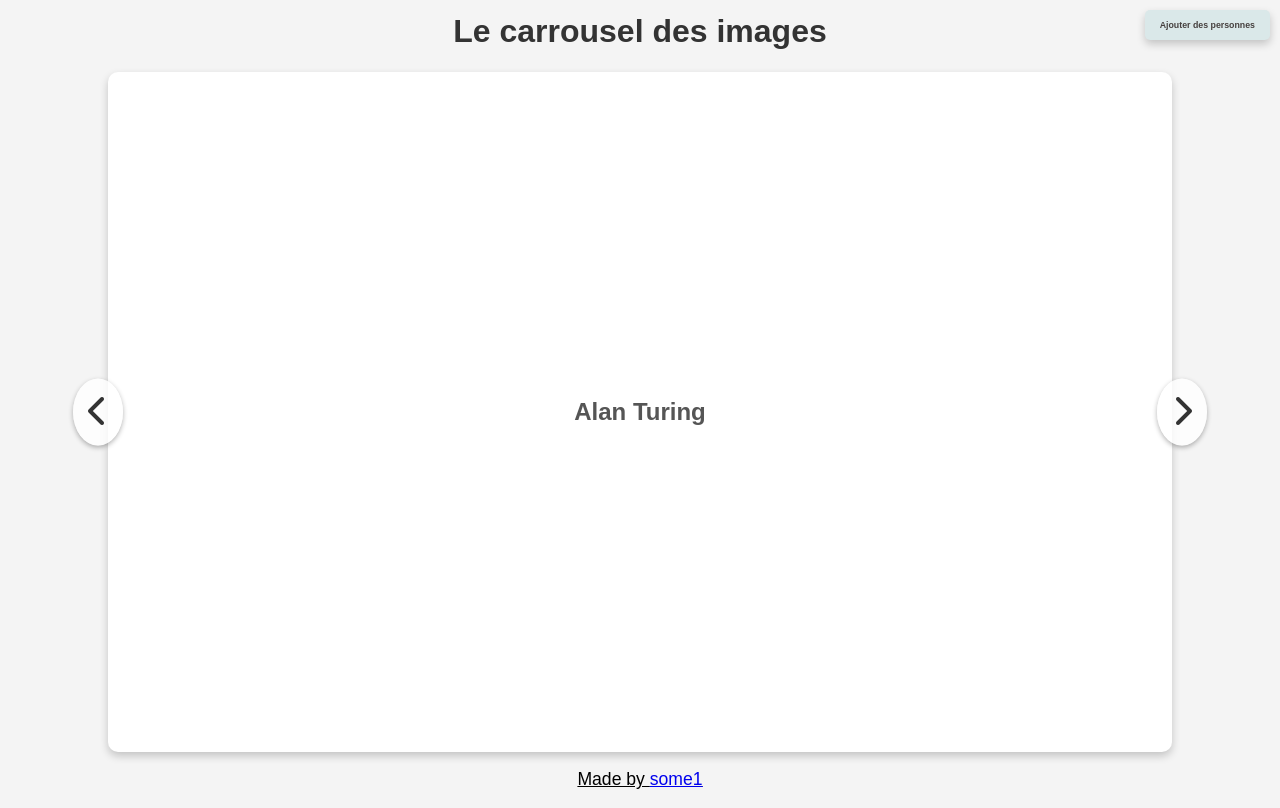
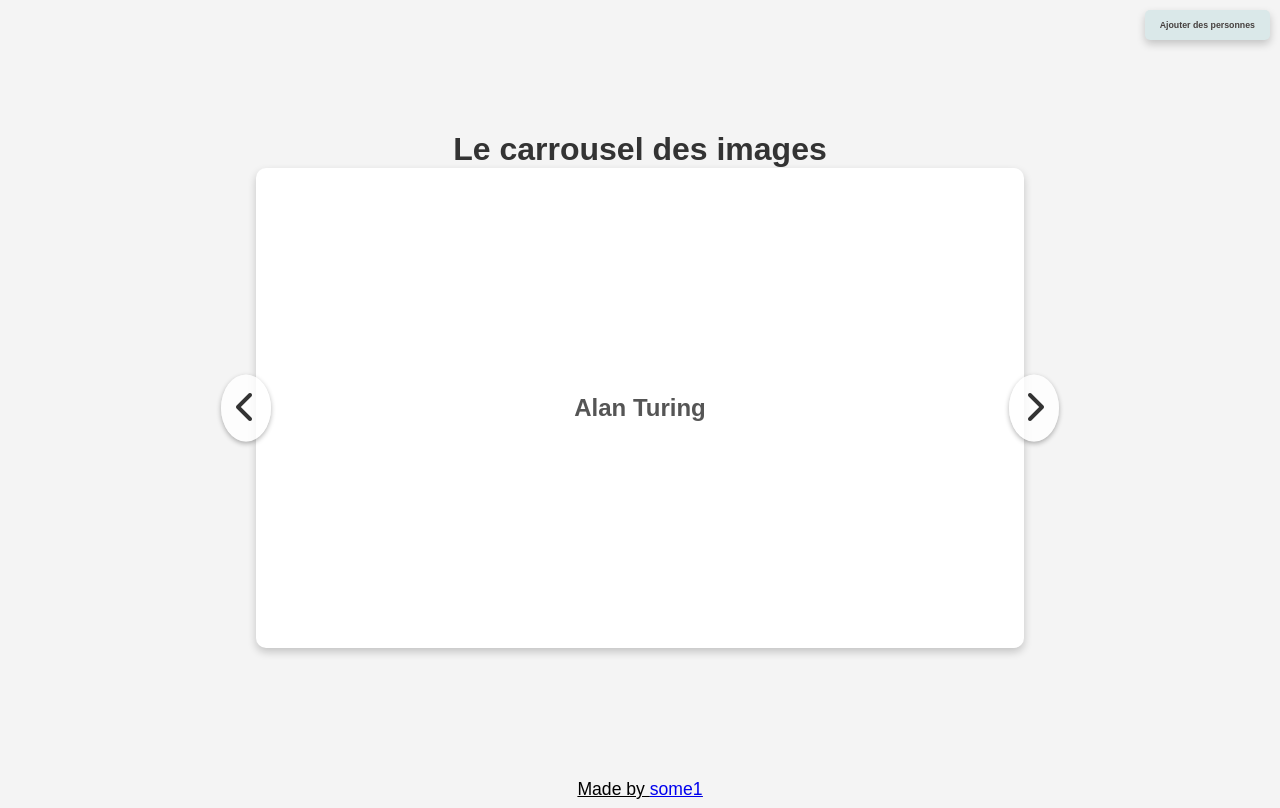
Before and after one commit to this-is-some1/Image-Carrousel, a plain HTML site: page index.html in a window 1280 px wide. Drawn offline with Linux system fonts and the light colour scheme; no server answers.

Commit message:
test patch style

```diff
--- a/style.css
+++ b/style.css
@@ -1,10 +1,17 @@
-body {
+* {
+    margin: 0;
+    padding: 0;
+    box-sizing: border-box;
+}
+
+html, body {
+    height: 100%;
+    width: 100%;
     font-family: Arial, sans-serif;
     background-color: #f4f4f4;
     text-align: center;
     margin: 0;
     padding: 0;
-    height: 100vh;
     display: flex;
     flex-direction: column;
     justify-content: center;
@@ -15,8 +22,8 @@ h1 { color: #333; }
 h2 { color: #555; }
 
 .container {
-    width: 100%;
-    height: 100%;
+    width: 100vh;
+    height: 100vh;
     display: flex;
     flex-direction: column;
     justify-content: center;
@@ -32,8 +39,8 @@ h2 { color: #555; }
     padding: 20px;
     border-radius: 10px;
     box-shadow: 0 4px 8px rgba(0, 0, 0, 0.2);
-    width: 80vw;
-    height: 80vh;
+    width: 60vw;
+    height: 60vh;
     max-width: none;
 }
 
```
